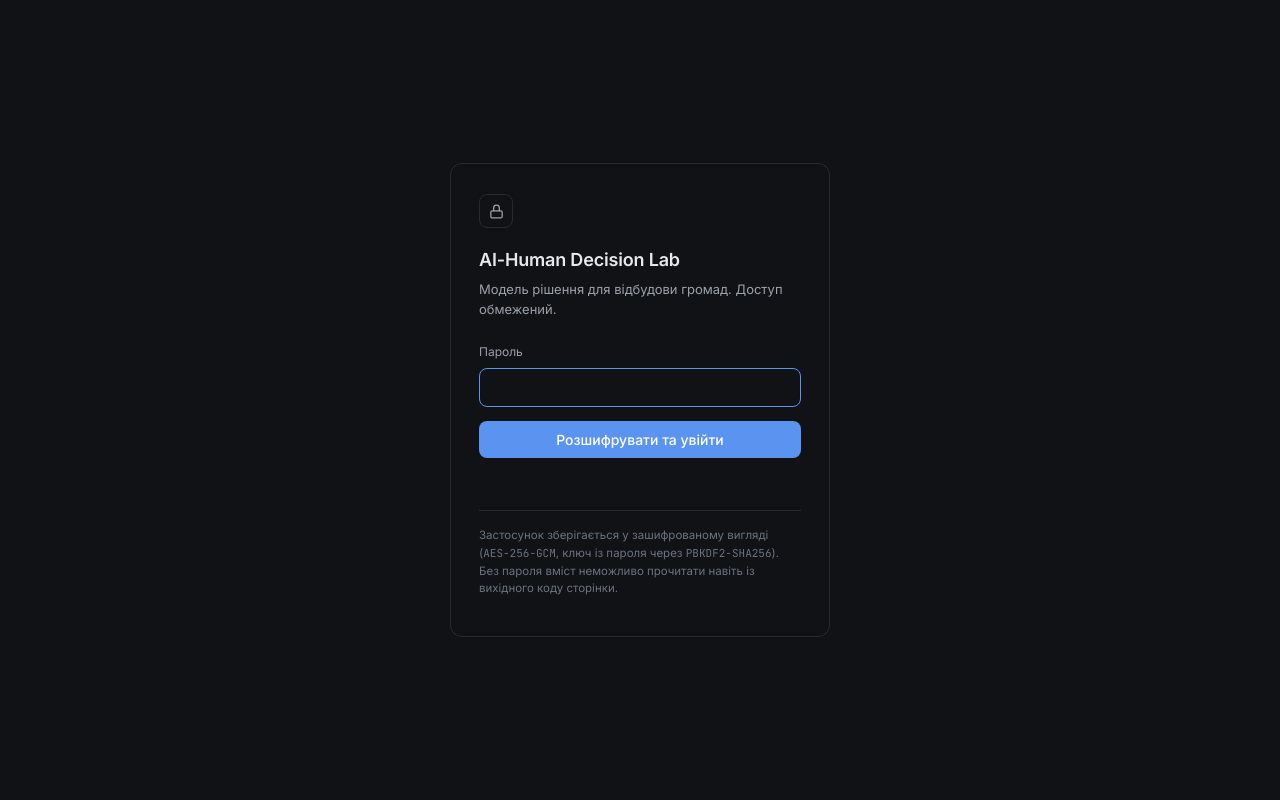
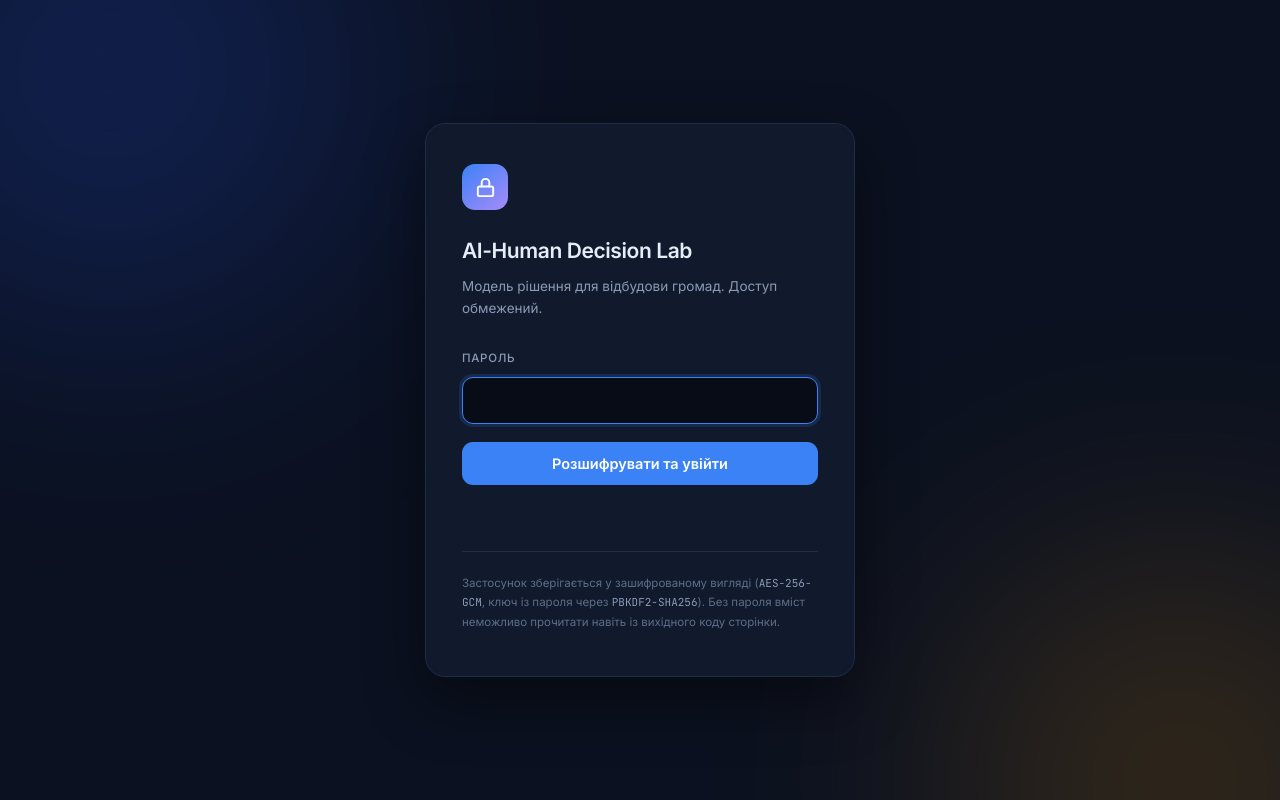
Before and after one commit to igorzagw/ai-human-decision-lab, a website: page index.html in a window 1280 px wide. Drawn offline with Linux system fonts and the light colour scheme.

Commit message:
Повернуто градієнти й колір, додано повітря
Попереднє спрощення прибрало не те: проблемою була щільність, а не
оформлення. Градієнти, кольорові акценти на картках і заливки повернулись,
натомість зросли відступи: картки 30px замість 18, крок сітки 20px замість
12, поля форм 22px замість 14, рядки таблиці вдвічі вищі, заголовок етапу
30px замість 23.

Головне: розрахунок більше не тулиться всередині картки варіанта. Він
розкривається окремою панеллю на всю ширину під варіантами, у дві колонки —
зліва як вийшов один бал, справа всі за спаданням. У колонці 300px таблиця
на дванадцять рядків читалась як дрібний друк.

Два дефекти, знайдені прогоном:
- кнопка розрахунку у високій картці ховалась під приклеєною шапкою, коли
  браузер до неї прокручував. Додано scroll-margin-top — це стосується і
  реальних переходів, бо в коді є scrollIntoView;
- на 390px індикатор режиму з'їдав ширину, і назва в шапці ламалась на
  чотири рядки.

Обидва тепер перевіряються автотестом.

Co-Authored-By: Claude Opus 5 <noreply@anthropic.com>

```diff
--- a/index.html
+++ b/index.html
@@ -12,19 +12,21 @@
 <link href="https://fonts.googleapis.com/css2?family=Inter:wght@400;500;600;700&family=JetBrains+Mono:wght@400;500&display=swap" rel="stylesheet">
 <style>
   :root {
-    /* Палітра свідомо бідна: один акцент і три відтінки тексту.
-       Колір лишився тільки там, де він щось означає — статус або результат. */
-    --bg:        #101216;
-    --surface:   #171A1F;
-    --border:    #262A31;
-    --text:      #E6E8EB;
-    --muted:     #9BA1AA;
-    --faint:     #6B7280;
-    --accent:    #5B93F0;
-    --green:     #5FB98C;
-    --red:       #DE7A76;
-    --amber:     #CFA04A;
-    --radius:    10px;
+    --bg:        #0B1120;
+    --bg-deep:   #070C17;
+    --surface:   #121B2E;
+    --surface-2: #18243C;
+    --border:    #1F2D47;
+    --border-lit:#2C3E5E;
+    --text:      #E6EDF7;
+    --muted:     #8A9BB8;
+    --faint:     #5C6E8C;
+    --accent:    #3B82F6;
+    --amber:     #F5B942;
+    --green:     #34D399;
+    --red:       #F87171;
+    --violet:    #A78BFA;
+    --radius:    16px;
     --font:      'Inter', -apple-system, BlinkMacSystemFont, 'Segoe UI', Roboto, sans-serif;
     --mono:      'JetBrains Mono', ui-monospace, 'Cascadia Code', Consolas, monospace;
   }
@@ -38,7 +40,7 @@
     color: var(--text);
     font-family: var(--font);
     -webkit-font-smoothing: antialiased;
-    line-height: 1.55;
+    line-height: 1.6;
   }
 
   /* ─────────── Екран входу ─────────── */
@@ -48,82 +50,109 @@
     display: grid;
     place-items: center;
     padding: 24px;
+    position: relative;
+    overflow: hidden;
   }
 
+  /* Дві м'які світлові плями замість пласкої заливки: дають глибину,
+     але не відволікають від форми. */
+  #gate::before,
+  #gate::after {
+    content: '';
+    position: absolute;
+    border-radius: 50%;
+    filter: blur(130px);
+    opacity: .3;
+    pointer-events: none;
+  }
+  #gate::before { width: 540px; height: 540px; background: #1E40AF; top: -200px; left: -160px; }
+  #gate::after  { width: 460px; height: 460px; background: #92600E; bottom: -210px; right: -130px; }
+
   .gate-card {
+    position: relative;
+    z-index: 1;
     width: 100%;
-    max-width: 380px;
+    max-width: 430px;
+    background: rgba(18, 27, 46, .9);
+    backdrop-filter: blur(12px);
     border: 1px solid var(--border);
-    border-radius: 12px;
-    padding: 30px 28px 26px;
+    border-radius: 20px;
+    padding: 40px 36px 32px;
+    box-shadow: 0 24px 60px rgba(0, 0, 0, .45);
   }
 
   .gate-mark {
-    width: 34px;
-    height: 34px;
+    width: 46px;
+    height: 46px;
     display: grid;
     place-items: center;
-    border-radius: 8px;
-    border: 1px solid var(--border);
-    margin-bottom: 18px;
-    color: var(--muted);
+    border-radius: 13px;
+    background: linear-gradient(140deg, var(--accent), var(--violet));
+    margin-bottom: 24px;
   }
-  .gate-mark svg { width: 17px; height: 17px; stroke: currentColor; fill: none; stroke-width: 1.8; }
+  .gate-mark svg { width: 23px; height: 23px; stroke: #fff; fill: none; stroke-width: 2; }
 
-  .gate-card h1 { font-size: 18px; font-weight: 600; margin: 0 0 5px; letter-spacing: -.01em; }
-  .gate-sub { color: var(--muted); font-size: 13px; margin: 0 0 24px; }
+  .gate-card h1 { font-size: 21px; font-weight: 600; margin: 0 0 8px; letter-spacing: -.02em; }
+  .gate-sub { color: var(--muted); font-size: 13.5px; margin: 0 0 30px; }
 
-  .field { margin-bottom: 14px; }
+  .field { margin-bottom: 18px; }
   .field label {
     display: block;
-    font-size: 12px;
+    font-size: 11.5px;
+    font-weight: 500;
     color: var(--muted);
-    margin-bottom: 6px;
+    margin-bottom: 9px;
+    text-transform: uppercase;
+    letter-spacing: .06em;
   }
 
   input[type="password"] {
     width: 100%;
-    padding: 10px 12px;
-    background: transparent;
-    border: 1px solid var(--border);
-    border-radius: 8px;
+    padding: 13px 15px;
+    background: var(--bg-deep);
+    border: 1px solid var(--border-lit);
+    border-radius: 11px;
     color: var(--text);
     font-family: var(--font);
-    font-size: 14px;
+    font-size: 15px;
     outline: none;
-    transition: border-color .15s;
+    transition: border-color .15s, box-shadow .15s;
   }
-  input[type="password"]:focus { border-color: var(--accent); }
+  input[type="password"]:focus {
+    border-color: var(--accent);
+    box-shadow: 0 0 0 3px rgba(59, 130, 246, .16);
+  }
 
   .btn-primary {
     width: 100%;
-    padding: 10px;
+    padding: 13px;
     border: 0;
-    border-radius: 8px;
+    border-radius: 11px;
     background: var(--accent);
     color: #fff;
     font-family: var(--font);
-    font-size: 14px;
-    font-weight: 500;
+    font-size: 14.5px;
+    font-weight: 600;
     cursor: pointer;
+    transition: background .15s;
   }
-  .btn-primary:hover:not(:disabled) { background: #4A80DC; }
-  .btn-primary:disabled { opacity: .5; cursor: progress; }
+  .btn-primary:hover:not(:disabled) { background: #2563EB; }
+  .btn-primary:disabled { opacity: .55; cursor: progress; }
 
   .gate-msg {
-    margin-top: 12px;
-    font-size: 12.5px;
-    min-height: 18px;
+    margin-top: 16px;
+    font-size: 13px;
+    min-height: 20px;
     display: flex;
     align-items: center;
-    gap: 8px;
+    gap: 9px;
   }
   .gate-msg.error { color: var(--red); }
   .gate-msg.work  { color: var(--muted); }
 
   .spinner {
-    width: 12px; height: 12px;
-    border: 2px solid var(--border);
+    width: 13px; height: 13px;
+    border: 2px solid var(--border-lit);
     border-top-color: var(--accent);
     border-radius: 50%;
     animation: spin .7s linear infinite;
@@ -132,14 +161,14 @@
   @keyframes spin { to { transform: rotate(360deg); } }
 
   .gate-foot {
-    margin-top: 22px;
-    padding-top: 16px;
+    margin-top: 30px;
+    padding-top: 22px;
     border-top: 1px solid var(--border);
     font-size: 11.5px;
     color: var(--faint);
-    line-height: 1.55;
+    line-height: 1.7;
   }
-  .gate-foot code { font-family: var(--mono); font-size: 11px; }
+  .gate-foot code { font-family: var(--mono); font-size: 11px; color: var(--muted); }
 
   #app { display: none; }
 
```
Also changed, not shown: 2 other files.
